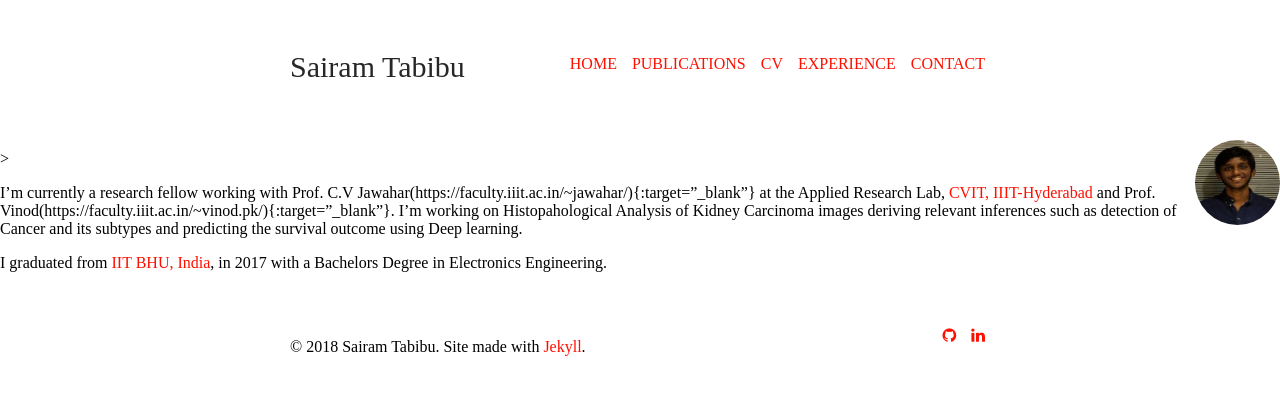
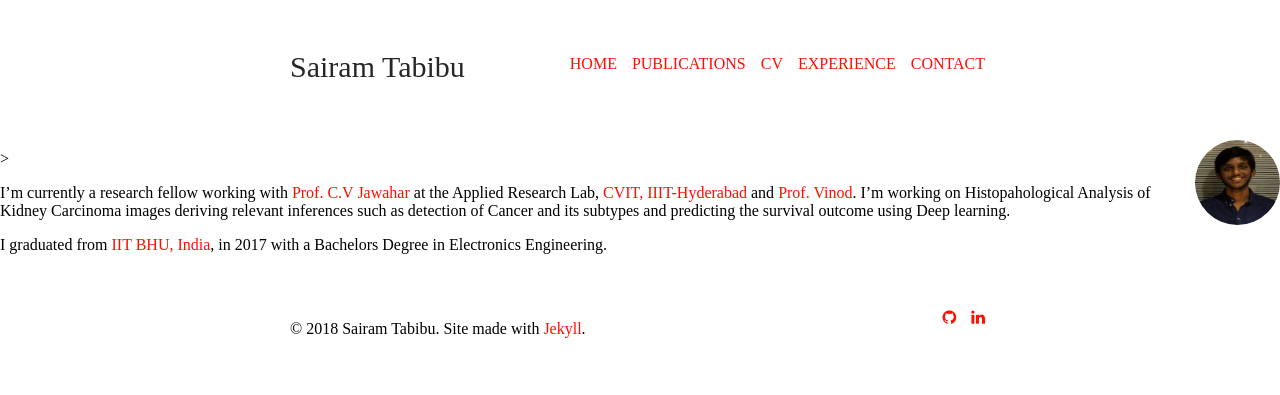
Before and after one commit to tabibusairam/tabibusairam.github.io, a Jekyll site: the page built from _pages/index.md, in a window 1280 px wide. Shown: the top 395 px of the page. Built offline with Jekyll 4.4.1, drawn with Linux system fonts in a browser that asks for light colours; nearby versions of some CDN libraries.

Commit message:
sub commit

```diff
--- a/_pages/index.md
+++ b/_pages/index.md
@@ -10,7 +10,7 @@ permalink: /
 
 <img class="profile-picture" src="{{site.url}}{{site.baseurl}}/images/profile-picture/screenshot.png">>
 
-I'm currently a research fellow working with Prof. C.V Jawahar(https://faculty.iiit.ac.in/~jawahar/){:target="_blank"} at the Applied Research Lab, [CVIT, IIIT-Hyderabad](https://cvit.iiit.ac.in){:target="_blank"} and Prof. Vinod(https://faculty.iiit.ac.in/~vinod.pk/){:target="_blank"}. I'm working on Histopahological Analysis of Kidney Carcinoma images deriving relevant inferences such as detection of Cancer and its subtypes and predicting the survival outcome using Deep learning.
+I'm currently a research fellow working with [Prof. C.V Jawahar](https://faculty.iiit.ac.in/~jawahar/){:target="_blank"} at the Applied Research Lab, [CVIT, IIIT-Hyderabad](https://cvit.iiit.ac.in){:target="_blank"} and [Prof. Vinod](https://faculty.iiit.ac.in/~vinod.pk/){:target="_blank"}. I'm working on Histopahological Analysis of Kidney Carcinoma images deriving relevant inferences such as detection of Cancer and its subtypes and predicting the survival outcome using Deep learning.
 
 I graduated from [IIT BHU, India](http://www.iitbhu.ac.in/){:target="_blank"}, in 2017 with a Bachelors Degree in Electronics Engineering.
 
```
